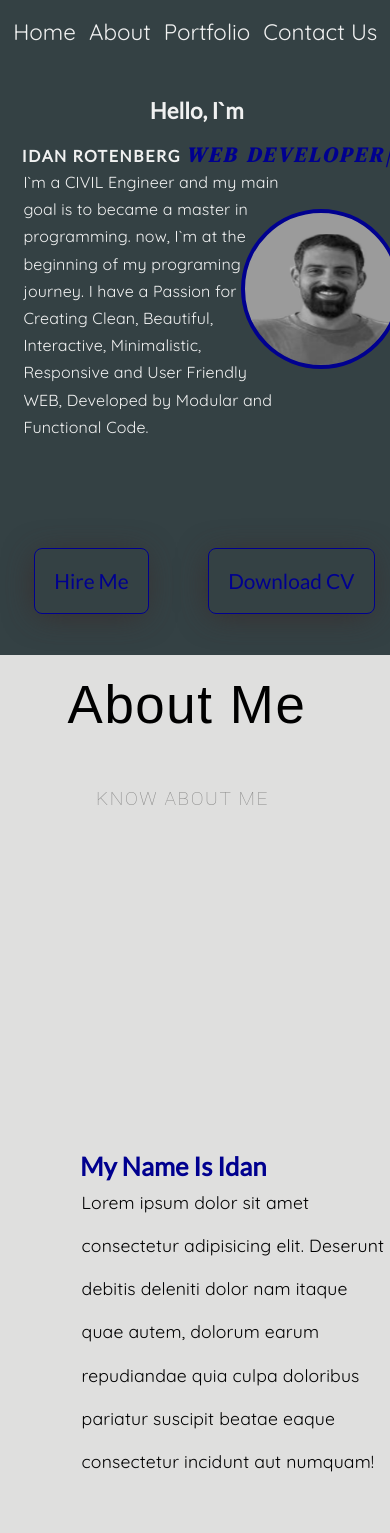
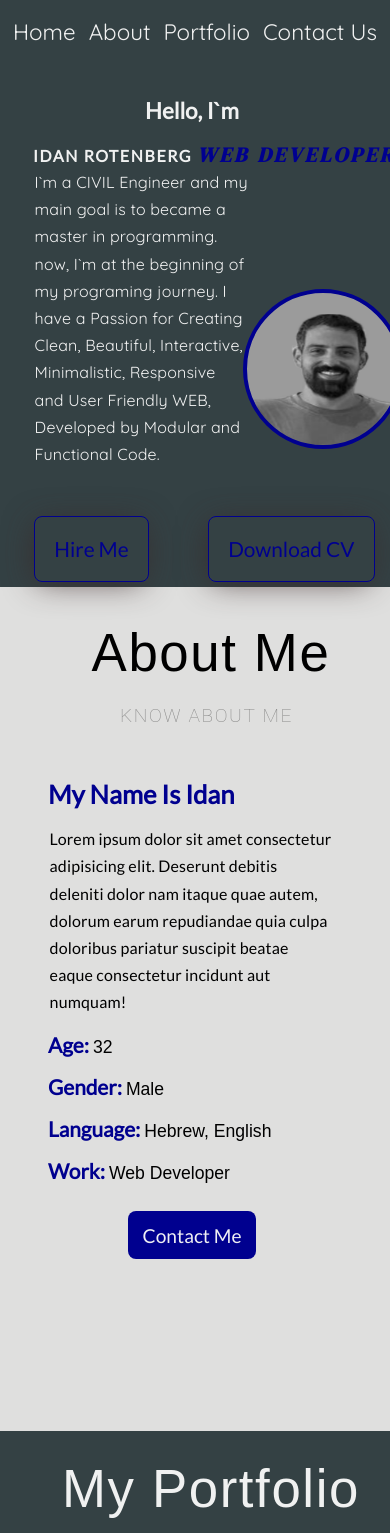
Before and after one commit to Idan3011/Portfolio, a React (Vite) app: page / in a window 390 px wide. Shown: the top 1533 px of the page. Built offline with nearby package versions, Linux system fonts and the light colour scheme.

Commit message:
Add some Responsivity

```diff
--- a/src/App.css
+++ b/src/App.css
@@ -1,4 +1,4 @@
-*{
+* {
   box-sizing: border-box;
   margin: 0;
 }
@@ -6,7 +6,7 @@ html {
   scroll-behavior: smooth;
 }
 
-@media (max-width: 500px){
+/* @media (max-width: 500px){
   nav.header{
     position: sticky;
     background: #344144;
@@ -258,9 +258,16 @@ div#footer p {
 }
 
 
-}
+} */
 
 @media (max-width: 412px) {
+  div.logo {
+    margin-left: -54rem;
+    letter-spacing: 0.2rem;
+    font-size: 1.6rem;
+    text-decoration: none;
+    display: none;
+  }
   ul.navbar {
     display: flex;
     margin-left: 9rem;
@@ -270,19 +277,20 @@ div#footer p {
     width: 30rem;
     font-size: 1.4rem;
     width: 82%;
-    margin-left: 46rem;
+    margin-left: 0rem;
+    width: 100%;
   }
 
-  h4 {
-    margin-left: 11rem;
-    margin-top: 3rem;
+  div.content-container h4 {
+    margin-left: 5rem;
+    margin-top: -3rem;
     font-size: larger;
     font-size: 1.4rem;
     color: #f7f7f7f7;
   }
 
   div.content-container h2 {
-  margin-left: 3rem;
+    margin-left: -2rem;
     margin-top: 1rem;
     font-size: larger;
     font-size: 1rem;
@@ -291,23 +299,21 @@ div.content-container h2 {
   }
 
   div.content-container h2 span {
-  font-family: 'DM Serif Display', serif;
+    font-family: "DM Serif Display", serif;
     color: #00008f;
     font-style: italic;
     font-size: 1.3rem;
     letter-spacing: 0.2rem;
   }
   div.content-container p {
-
     text-align: left;
     line-height: 1.7rem;
     letter-spacing: 0.01rem;
-      margin-left: 3.1rem;
+    margin-left: -1.9rem;
     color: #f7f7f7f7;
-      font-family: 'Quicksand', sans-serif;
+    font-family: "Quicksand", sans-serif;
     font-size: 1rem;
-      width: 52%;
-
+    width: 31%;
   }
 
   div.img1 {
@@ -318,8 +324,8 @@ div.content-container h2 span {
     border-radius: 50%;
     background-repeat: no-repeat center center/cover;
     background-size: 100% 100%;
-    margin-left: 15rem;
-    margin-top: -17rem;
+    margin-left: 15.1rem;
+    margin-top: -7rem;
   }
 
   ul.btns {
@@ -329,7 +335,7 @@ ul.btns {
     width: 35rem;
     height: 2rem;
     list-style: none;
-  margin-top: 10rem;
+    margin-top: 3rem;
     margin-left: -3rem;
     align-items: center;
   }
@@ -339,14 +345,24 @@ ul.btns {
     margin: 0;
     padding: 1px;
     color: #f7f7f7f7;
-  font-family: 'Lato', sans-serif;
+    font-family: "Lato", sans-serif;
     width: 100%;
-  min-height: 70vh;
+    min-height: 62vh;
+  }
+  .about-container {
+    width: 41rem;
+    margin-left: 1rem;
+    height: 24rem;
+    display: flex;
+    align-items: flex-start;
+    flex-direction: column;
+    justify-content: space-around;
+    margin-top: -2rem;
 }
 
   #about div.header h4 {
     width: 100%;
-  color: rgba(0,0,0,.4);
+    color: rgba(0, 0, 0, 0.4);
     font-family: Roboto, sans-serif;
     font-weight: lighter;
     letter-spacing: 0.1rem;
@@ -355,16 +371,22 @@ ul.btns {
 
   .about-container h1 {
     color: #00008f;
-  margin-left: 0rem;
-  font-family: 'Lato';
+    margin-left: 2rem;
+    font-family: "Lato";
     font-size: 1.6rem;
-  margin-top: 18rem;
+    margin-top: 19rem rem;
     padding-top: 1rem;
+  }
+  .about-container p {
+    color: black;
+    font-family: "Lato";
+    width: 43%;
+    margin-top: 1rem;
   }
 
   #about div.header h4 {
     width: 100%;
-  color: rgba(0,0,0,.4);
+    color: rgba(0, 0, 0, 0.4);
     font-family: Roboto, sans-serif;
     font-weight: lighter;
     letter-spacing: 0.1rem;
@@ -381,9 +403,9 @@ button.form-btn {
     border-radius: 0.5rem;
     margin-left: 10rem;
     color: #f7f7f7f7;
-  font-family: 'Lato';
+    font-family: "Lato";
     font-size: 1.2rem;
-  margin-top: 19rem;
+    margin-top: 4rem;
     margin-left: 8rem;
 }
 
@@ -406,7 +428,7 @@ button.form-btn {
   }
 
   .header h4 {
-  color: rgba(0,0,0,.4);
+    color: rgba(0, 0, 0, 0.4);
     font-family: Roboto, sans-serif;
     font-weight: lighter;
     letter-spacing: 0.1rem;
@@ -417,17 +439,17 @@ button.form-btn {
   }
 
   form#form-contact {
-  height: 31rem;
+    height: 26rem;
     border-radius: 0.5rem;
     background: #f7f7f7f7;
     padding: 0 0.4rem;
     width: 12rem;
     overflow: hidden;
-  margin-right: 1rem;
+    margin-right: 0rem;
 }
 button#submit {
-  width: 6rem;
-  height: 2rem;
+  width: 7rem;
+  height: 1rem;
   margin-top: 0.5rem;
   border-radius: 0.5rem;
   background: black;
@@ -436,7 +458,7 @@ button#submit {
   align-items: center;
   justify-content: center;
   border: none;
-  font-family: 'Quicksand';
+  font-family: "Quicksand";
   color: #f7f7f7f7;
   cursor: pointer;
   font-size: 0.7rem;
@@ -444,15 +466,37 @@ button#submit {
   font-weight: 600;
   letter-spacing: 0.05rem;
 }
+textarea#words {
+  background: initial;
+  padding: 1rem 0;
+  width: 100%;
+  margin-top: 0.1rem;
+  height: 6rem;
+  border: none;
+  border-bottom: 0.05rem solid black;
+  font-size: 1rem;
+  font-family: 'Quicksand';
+  letter-spacing: 0.05rem;
+}
 div#contactus {
   width: 100%;
-  min-height: 71vh;
+  min-height: 75vh;
   background: #dfdfde;
+}
+
+  .contact-info {
+    display: flex;
+    width: 12rem;
+    height: 29rem;
+    flex-direction: column;
+    justify-content: center;
+    margin-top: -1rem;
+    margin-right: 4rem;
 }
 
 div#footer {
   background-color: rgb(11, 6, 6);
-  min-height: 22vh;
+  min-height: 18vh;
   width: 100%;
 }
   #footer ul {
@@ -466,4 +510,10 @@ div#footer {
     height: 8rem;
     line-height: 0.1rem;
   }
+  div#footer p {
+    width: 84%;
+    height: 3rem;
+    text-align: center;
+    margin-bottom: 1rem;
 }
+}
```
Lines whose indentation alone changed are shown as unchanged.
